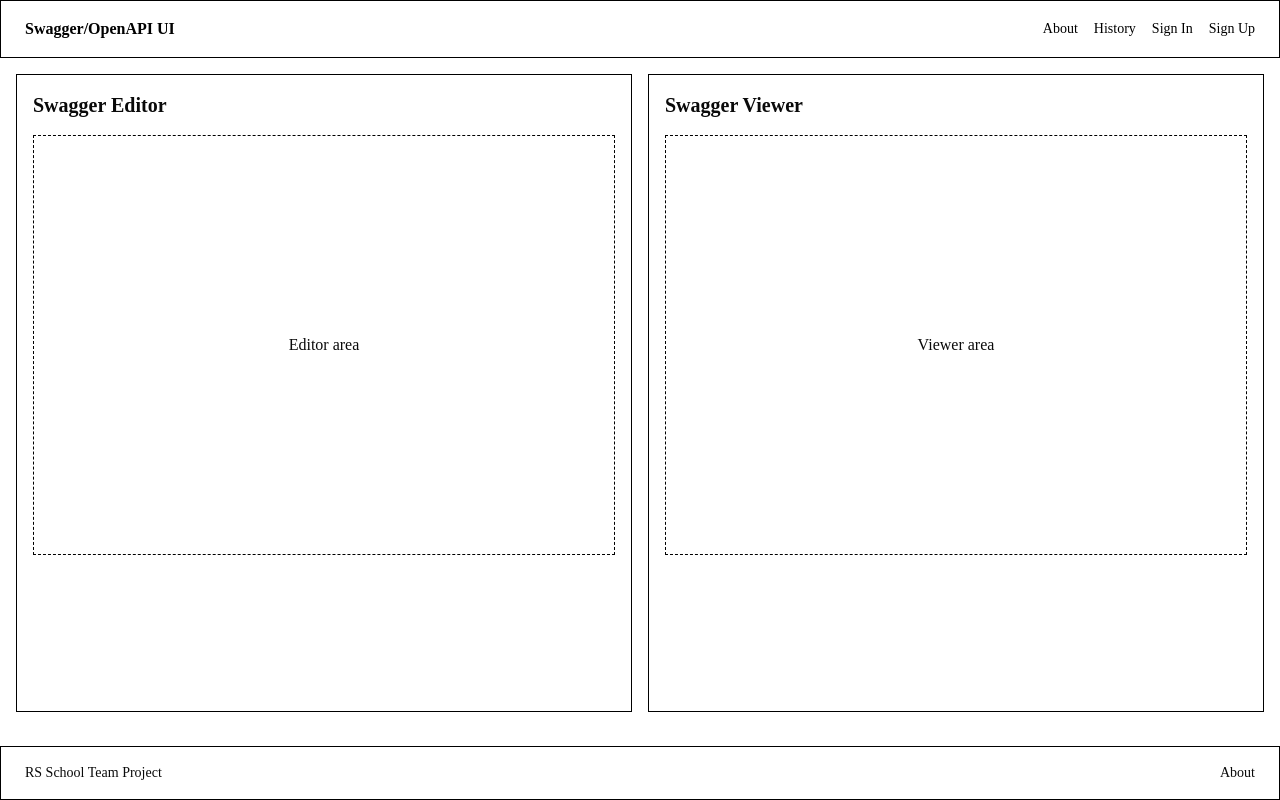
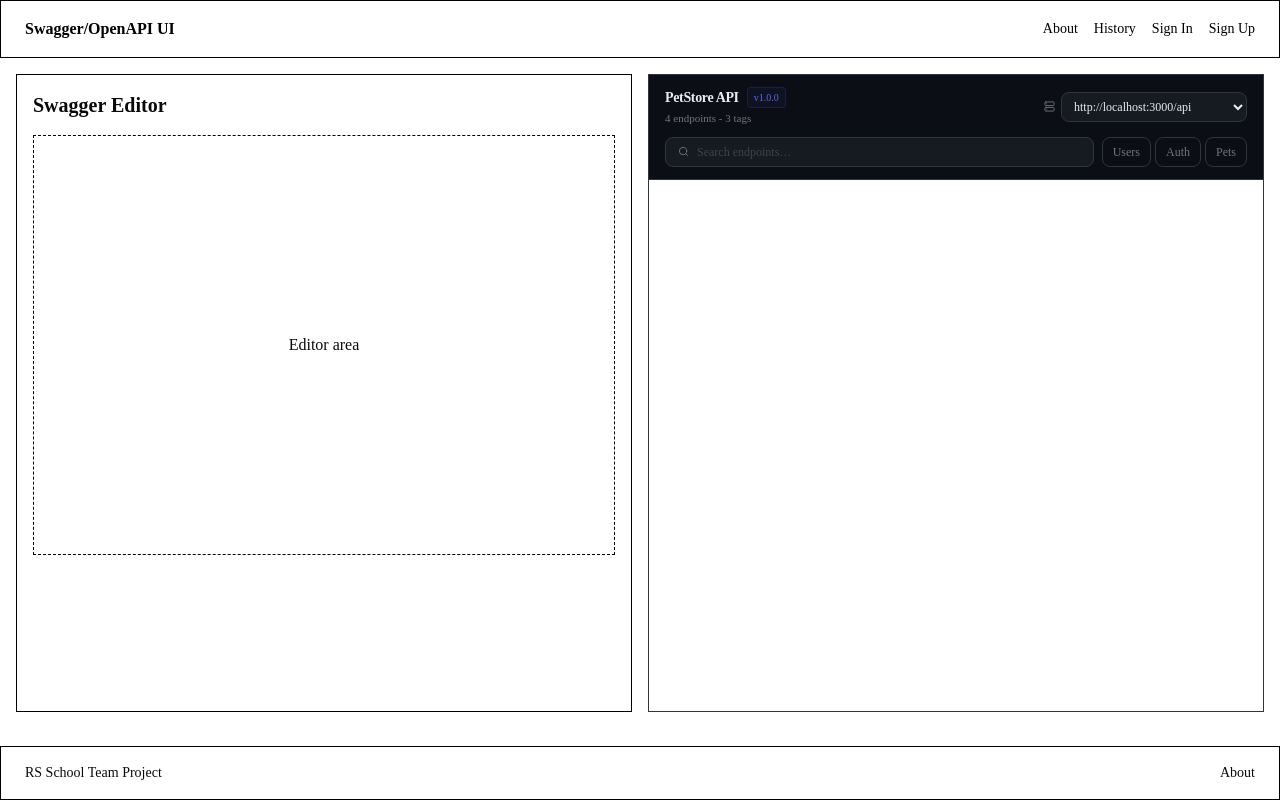
Before and after one commit to AnnaDzig/swagger-editor-app, a Next.js app: page / in a window 1280 px wide. Built offline with nearby package versions, Linux system fonts and the light colour scheme.

Commit message:
feat: add SwaggerViewerHeader 2026-07-01 18:29:12

```diff
--- /dev/null
+++ b/src/features/swagger/SwaggerViewer/SwaggerViewer.tsx
@@ -0,0 +1,38 @@
+'use client';
+
+import { MOCK_SCHEMA } from '@/mocks/mockSchema';
+import SwaggerViewerHeader from './SwaggerViewerHeader';
+import extractViewerData from './extractViewerData';
+import { useState, type ChangeEvent } from 'react';
+
+const SwaggerViewer = () => {
+  const [searchTerm, setApiSearchTerm] = useState('');
+
+  const { title, version, servers, tags, endpointCount } =
+    extractViewerData(MOCK_SCHEMA);
+
+  const handleSearch = (e: ChangeEvent<HTMLInputElement>) => {
+    setApiSearchTerm(e.target.value);
+  };
+
+  const handleClearSearchField = () => {
+    setApiSearchTerm('');
+  };
+
+  return (
+    <div className="flex-1 flex flex-col overflow-hidden relative">
+      <SwaggerViewerHeader
+        title={title}
+        version={version}
+        servers={servers}
+        tags={tags}
+        endpointCount={endpointCount}
+        searchTerm={searchTerm}
+        onSearch={handleSearch}
+        onClearSearchField={handleClearSearchField}
+      />
+    </div>
+  );
+};
+
+export default SwaggerViewer;
--- /dev/null
+++ b/src/features/swagger/SwaggerViewer/SwaggerViewerHeader.tsx
@@ -0,0 +1,104 @@
+'use client';
+
+import { SwaggerViewerHeaderProps } from '@/types/SwaggerViewer';
+import { Search, Server, X } from 'lucide-react';
+import { useState } from 'react';
+
+const SwaggerViewerHeader = ({
+  title,
+  version,
+  servers = [],
+  tags = [],
+  endpointCount,
+  onSearch,
+  searchTerm,
+  onClearSearchField,
+}: SwaggerViewerHeaderProps) => {
+  const [activeTag, setActiveTag] = useState<string | null>(null);
+  const [activeServer, setActiveServer] = useState(servers[0] ?? '');
+
+  return (
+    <div className="shrink-0 border-b px-4 py-3 bg-[#0b0e14] border-[#30363d]">
+      <div className="flex items-center gap-3 mb-2.5 border-[#30363d]">
+        <div className="flex-1 min-w-0">
+          <div className="flex items-center gap-2">
+            <h2 className="text-sm font-semibold text-[#e6edf3] tracking-tight">
+              {title && `${title}`}
+            </h2>
+            <span className="text-[10px] px-1.5 py-0.5 rounded border font-mono shrink-0 text-[#6366f1] bg-[#6366f10e] border-[#6366f128]">
+              {version && `v${version}`}
+            </span>
+          </div>
+
+          {tags.length > 0 && (
+            <p className="text-[11px] mt-0.5 text-[#6e7681]">
+              {endpointCount ? `${endpointCount} endpoints` : null} -{' '}
+              {`${tags.length} tags`}
+            </p>
+          )}
+        </div>
+
+        {servers.length > 0 && (
+          <div className="flex items-center gap-1.5 shrink-0">
+            <Server className="text-[#6e7681]" size={11} />
+            <select
+              name="select"
+              title="select api"
+              value={activeServer}
+              onChange={(e) => setActiveServer(e.target.value)}
+              className="text-xs rounded-md border px-2 py-1.5 focus:outline-none transition-colors bg-[#161b22] border-[#30363d] text-[#e6edf3]"
+            >
+              {servers.map((server) => (
+                <option key={server} value={server}>
+                  {server}
+                </option>
+              ))}
+            </select>
+          </div>
+        )}
+      </div>
+
+      <div className="flex items-center gap-2">
+        <div className="flex items-center gap-2 flex-1 min-w-0 px-3 py-1.5 rounded-md border bg-[#161b22] border-[#30363d]">
+          <Search size={11} style={{ color: '#6e7681' }} />
+          <input
+            value={searchTerm}
+            onChange={onSearch}
+            placeholder="Search endpoints…"
+            className="flex-1 text-xs bg-transparent focus:outline-none placeholder:text-[#3d444d] text-[#e6edf3]"
+          />
+          {searchTerm && (
+            <button
+              className="text-[#6e7681]"
+              type="button"
+              title="search button"
+              onClick={onClearSearchField}
+            >
+              <X size={11} />
+            </button>
+          )}
+        </div>
+
+        {tags.length > 0 && (
+          <div className="flex items-center gap-1 shrink-0">
+            {tags.map((apiTag) => {
+              return (
+                <button
+                  key={apiTag}
+                  className={`text-xs px-2.5 py-1.5 rounded-md border transition-all duration-150 ${activeTag === apiTag ? `bg-[#6366f110] border-[#6366f138] text-[#818cf8]` : `bg-transparent border-[#30363d] text-[#6e7681]`}`}
+                  onClick={() =>
+                    setActiveTag(activeTag === apiTag ? null : apiTag)
+                  }
+                >
+                  {apiTag}
+                </button>
+              );
+            })}
+          </div>
+        )}
+      </div>
+    </div>
+  );
+};
+
+export default SwaggerViewerHeader;
--- /dev/null
+++ b/src/features/swagger/SwaggerViewer/extractViewerData.ts
@@ -0,0 +1,42 @@
+import type { OpenAPIV3 } from 'openapi-types';
+
+const HTTP_METHODS = [
+  'get',
+  'post',
+  'put',
+  'patch',
+  'delete',
+  'options',
+  'head',
+  'trace',
+] as const;
+
+const extractViewerData = (schema: OpenAPIV3.Document) => {
+  const title = schema.info.title;
+  const version = schema.info.version;
+  const servers = schema.servers?.map((server) => server.url);
+  const tags = schema.tags?.map((tag) => tag.name);
+
+  const endpointCount = Object.values(schema.paths).reduce(
+    (count, pathItem) => {
+      if (!pathItem) {
+        return 0;
+      }
+
+      const methods = HTTP_METHODS.filter((method) => pathItem[method]);
+
+      return count + methods.length;
+    },
+    0,
+  );
+
+  return {
+    title,
+    version,
+    servers,
+    tags,
+    endpointCount,
+  };
+};
+
+export default extractViewerData;
--- a/src/features/swagger/swagger-workspace.tsx
+++ b/src/features/swagger/swagger-workspace.tsx
@@ -1,3 +1,5 @@
+import SwaggerViewer from './SwaggerViewer/SwaggerViewer';
+
 export function SwaggerWorkspace() {
   return (
     <main className="grid min-h-[calc(100vh-130px)] grid-cols-1 gap-4 p-4 lg:grid-cols-2">
@@ -9,12 +11,8 @@ export function SwaggerWorkspace() {
         </div>
       </section>
 
-      <section className="min-h-[500px] border border-black p-4">
-        <h2 className="mb-4 text-xl font-semibold">Swagger Viewer</h2>
-
-        <div className="flex h-[420px] items-center justify-center border border-dashed border-black">
-          Viewer area
-        </div>
+      <section className="min-h-125 border border-[#30363D] flex-1 flex flex-col overflow-hidden relative">
+        <SwaggerViewer />
       </section>
     </main>
   );
--- a/src/mocks/mockSchema.ts
+++ b/src/mocks/mockSchema.ts
@@ -2,68 +2,276 @@ import { OpenAPIV3 } from 'openapi-types';
 
 export const MOCK_SCHEMA: OpenAPIV3.Document = {
   openapi: '3.0.0',
+
   info: {
-    title: 'Test API',
+    title: 'PetStore API',
     version: '1.0.0',
-    description: 'Mock schema for Viewer development',
+    description: 'Mock schema for Swagger Viewer',
   },
+
+  servers: [
+    {
+      url: 'http://localhost:3000/api',
+      description: 'Local',
+    },
+    {
+      url: 'https://api.petstore.com/v1',
+      description: 'Production',
+    },
+    {
+      url: 'https://staging.petstore.com/v1',
+      description: 'Staging',
+    },
+  ],
+
+  tags: [
+    {
+      name: 'Users',
+      description: 'Operations about users',
+    },
+    {
+      name: 'Auth',
+      description: 'Authentication',
+    },
+    {
+      name: 'Pets',
+      description: 'Pet management',
+    },
+  ],
+
   paths: {
     '/users/{id}': {
       get: {
+        tags: ['Users'],
         summary: 'Get user by ID',
+        description: 'Returns user information',
+
         parameters: [
           {
             name: 'id',
             in: 'path',
             required: true,
-            schema: { type: 'string' },
-            description: 'User unique identifier',
+            description: 'User ID',
+            schema: {
+              type: 'string',
+            },
+          },
+          {
+            name: 'expand',
+            in: 'query',
+            required: false,
+            schema: {
+              type: 'boolean',
+            },
+            example: true,
           },
           {
             name: 'X-Request-ID',
             in: 'header',
             required: false,
-            schema: { type: 'string' },
+            schema: {
+              type: 'string',
+            },
+          },
+          {
+            name: 'session',
+            in: 'cookie',
+            required: false,
+            schema: {
+              type: 'string',
+            },
           },
         ],
+
         responses: {
           '200': {
-            description: 'Successful response',
+            description: 'User found',
             content: {
               'application/json': {
                 schema: {
                   type: 'object',
                   properties: {
-                    id: { type: 'string' },
-                    name: { type: 'string' },
-                    email: { type: 'string', format: 'email' },
+                    id: {
+                      type: 'string',
+                    },
+                    name: {
+                      type: 'string',
+                    },
+                    email: {
+                      type: 'string',
+                      format: 'email',
+                    },
                   },
                 },
+
+                example: {
+                  id: '1',
+                  name: 'John',
+                  email: 'john@example.com',
+                },
+              },
+            },
+          },
+
+          '404': {
+            description: 'User not found',
+          },
+        },
+      },
+    },
+
+    '/login': {
+      post: {
+        tags: ['Auth'],
+
+        summary: 'Login',
+
+        requestBody: {
+          required: true,
+
+          content: {
+            'application/json': {
+              schema: {
+                type: 'object',
+
+                required: ['email', 'password'],
+
+                properties: {
+                  email: {
+                    type: 'string',
+                  },
+
+                  password: {
+                    type: 'string',
+                    format: 'password',
+                  },
+                },
+              },
+
+              example: {
+                email: 'john@example.com',
+                password: 'secret',
+              },
+            },
+          },
+        },
+
+        responses: {
+          '200': {
+            description: 'Authorized',
+          },
+
+          '401': {
+            description: 'Invalid credentials',
+          },
+        },
+      },
+    },
+
+    '/pets': {
+      get: {
+        tags: ['Pets'],
+
+        summary: 'Get pets',
+
+        parameters: [
+          {
+            name: 'limit',
+            in: 'query',
+            required: false,
+
+            schema: {
+              type: 'integer',
+            },
+
+            example: 10,
+          },
+        ],
+
+        responses: {
+          '200': {
+            description: 'Pet list',
+
+            content: {
+              'application/json': {
+                schema: {
+                  type: 'array',
+
+                  items: {
+                    type: 'object',
+
+                    properties: {
+                      id: {
+                        type: 'integer',
+                      },
+
+                      name: {
+                        type: 'string',
+                      },
+
+                      type: {
+                        type: 'string',
+                      },
+                    },
+                  },
+                },
+
+                example: [
+                  {
+                    id: 1,
+                    name: 'Tom',
+                    type: 'Cat',
+                  },
+                  {
+                    id: 2,
+                    name: 'Spike',
+                    type: 'Dog',
+                  },
+                ],
               },
             },
           },
         },
       },
-    },
-    '/login': {
+
       post: {
-        summary: 'User Login',
+        tags: ['Pets'],
+
+        summary: 'Create pet',
+
         requestBody: {
+          required: true,
+
           content: {
             'application/json': {
               schema: {
                 type: 'object',
-                required: ['username', 'password'],
+
+                required: ['name', 'type'],
+
                 properties: {
-                  username: { type: 'string' },
-                  password: { type: 'string', format: 'password' },
+                  name: {
+                    type: 'string',
+                  },
+
+                  type: {
+                    type: 'string',
+                  },
                 },
+              },
+
+              example: {
+                name: 'Charlie',
+                type: 'Dog',
               },
             },
           },
         },
+
         responses: {
-          '200': { description: 'Logged in' },
+          '201': {
+            description: 'Pet created',
+          },
         },
       },
     },
--- /dev/null
+++ b/src/types/SwaggerViewer.ts
@@ -0,0 +1,12 @@
+import { ChangeEvent } from 'react';
+
+export interface SwaggerViewerHeaderProps {
+  title: string;
+  version: string;
+  servers: string[] | undefined;
+  tags: string[] | undefined;
+  endpointCount: number;
+  onSearch: (e: ChangeEvent<HTMLInputElement>) => void;
+  searchTerm: string;
+  onClearSearchField: () => void;
+}
```
Also changed, not shown: next-env.d.ts.
